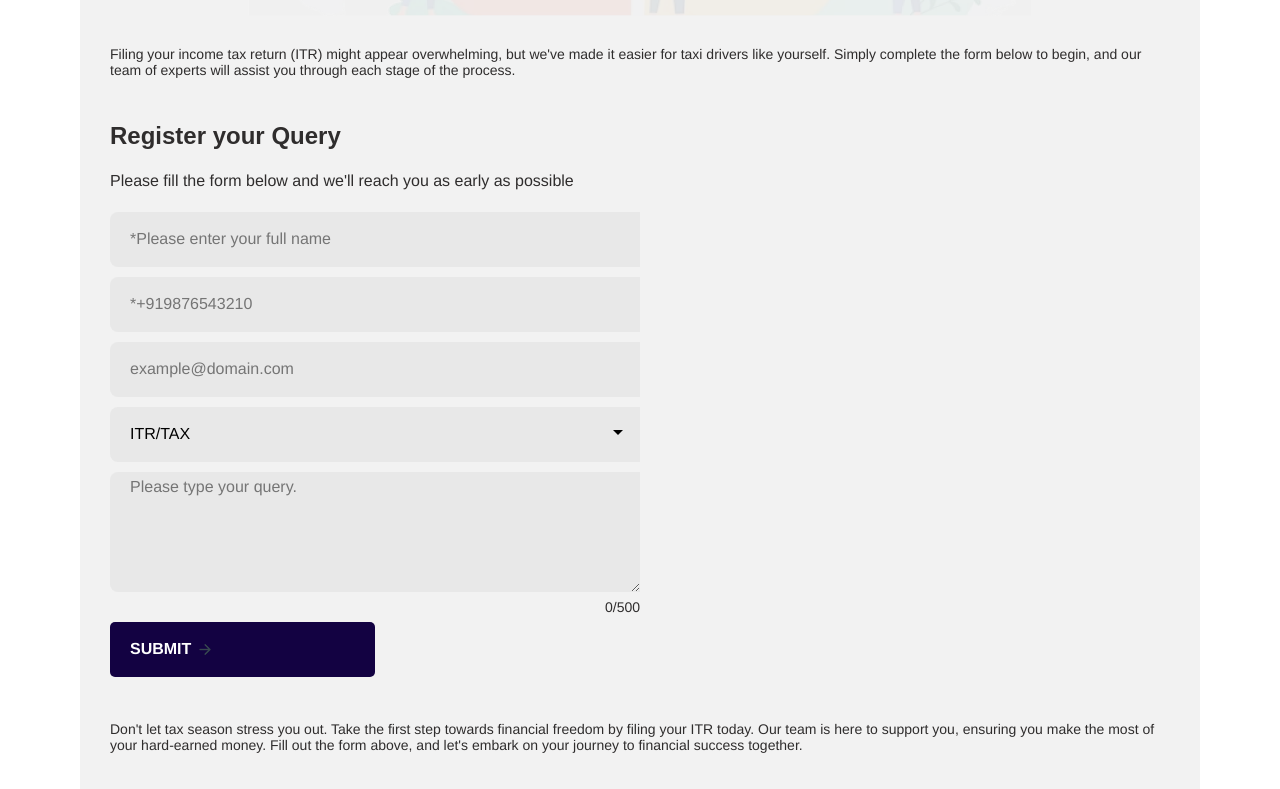
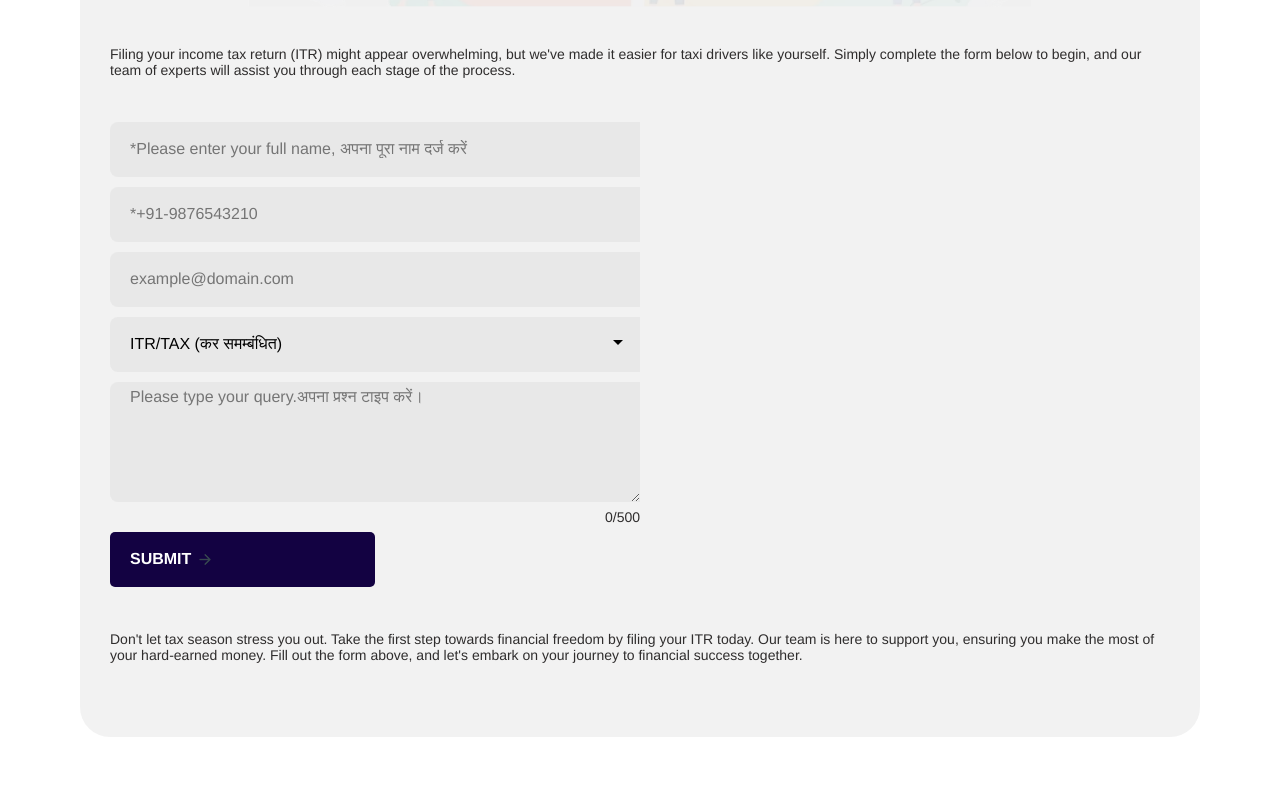
Before and after one commit to vculp-repos/vculp-web, a plain HTML site: page supplier-issues.html in a window 1280 px wide. Shown: the part 729-1518 px from the top of the page. Drawn offline with nearby package versions, Linux system fonts and the light colour scheme.

Commit message:
Update registration.html
Added hindi support

```diff
--- a/forms/registration.html
+++ b/forms/registration.html
@@ -1,22 +1,20 @@
-<h3>Register your Query</h3>
-<p>Please fill the form below and we'll reach you as early as possible</p>
 <form id="register-form"
   action="https://script.google.com/macros/s/AKfycbwMVo8NSMQoF3LNjx0DgKJV5VwIrkigHzg6_MjzCmv0aVccTxr6g7KwgSGL2q-gQyUI5g/exec"
   method="POST">
   <div class="inputboxouter">
-    <input type="name" name="name" class="search" required autocomplete="name" placeholder="*Please enter your full name" />
-    <input type="mobile" name="mobile" class="search" required placeholder="*+919876543210" />
+    <input type="name" name="name" class="search" required autocomplete="name" placeholder="*Please enter your full name, अपना पूरा नाम दर्ज करें" />
+    <input type="mobile" name="mobile" class="search" required placeholder="*+91-9876543210" />
     <input type="email" name="email" class="search"  autocomplete="email" placeholder="example@domain.com" />
     <select type="issuetype" name="issuetype" class="searchdrop">
-      <option value="ITR/TAX" selected>ITR/TAX</option>
-      <option value="Compalint">Complaint</option>
-      <option value="Cheat/Fraud">Cheat/Fraud</option>
-      <option value="Loan">Loan</option>
-      <option value="Others">Others</option>
+      <option value="ITR/TAX" selected>ITR/TAX (कर समम्बंधित)</option>
+      <option value="Compalint">Complaint (शिकायत)</option>
+      <option value="Cheat/Fraud">Cheat/Fraud (धोकाधड़ी)</option>
+      <option value="Loan">Loan (ऋण या कर्जा)</option>
+      <option value="Others">Others (अन्य)</option>
     </select>
 
     <textarea id="message" type="message" name="message" class="search" rows="4" cols="50" style="height:100%" required
-      placeholder="Please type your query."></textarea>
+      placeholder="Please type your query.अपना प्रश्न टाइप करें।"></textarea>
     <p id="char-count" class="charcount">0/500</p>
     <input type="type" name="type" value="form submit" hidden />
     <button type="submit" name="submit" area-lable-name="submit" class="btnsubmit">SUBMIT</button>
```
